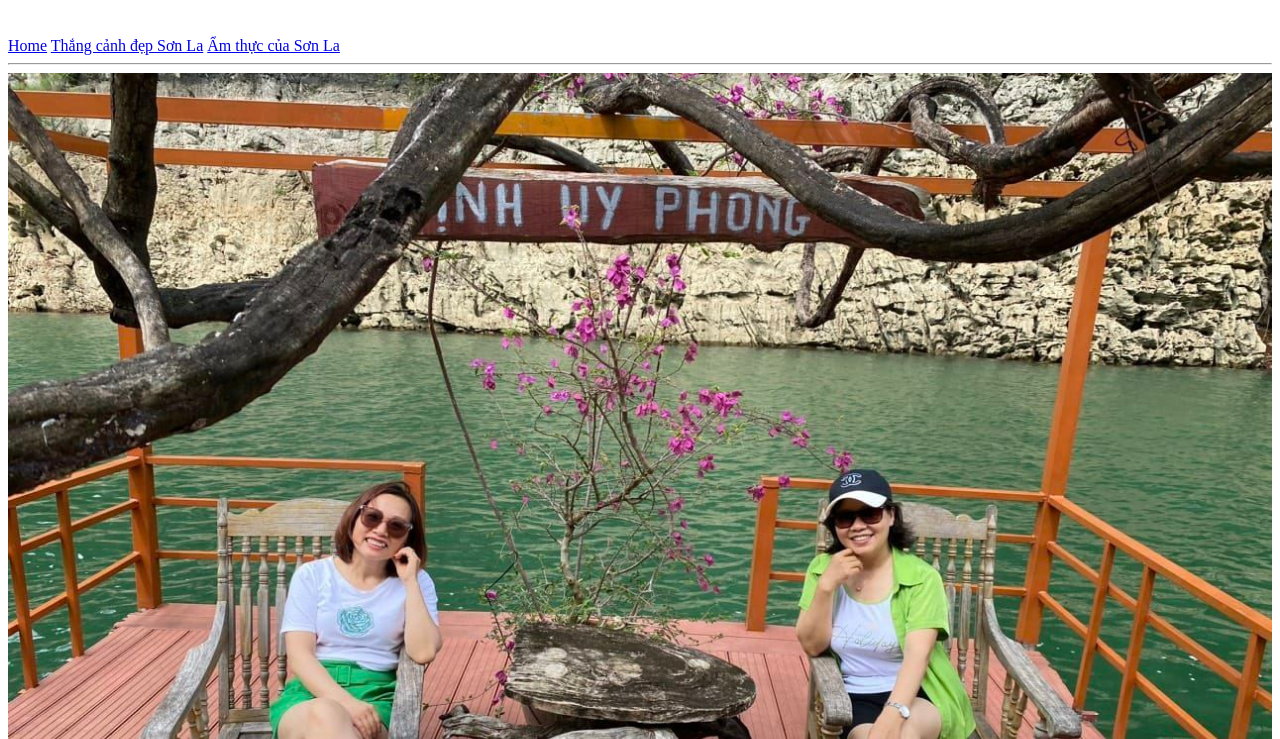
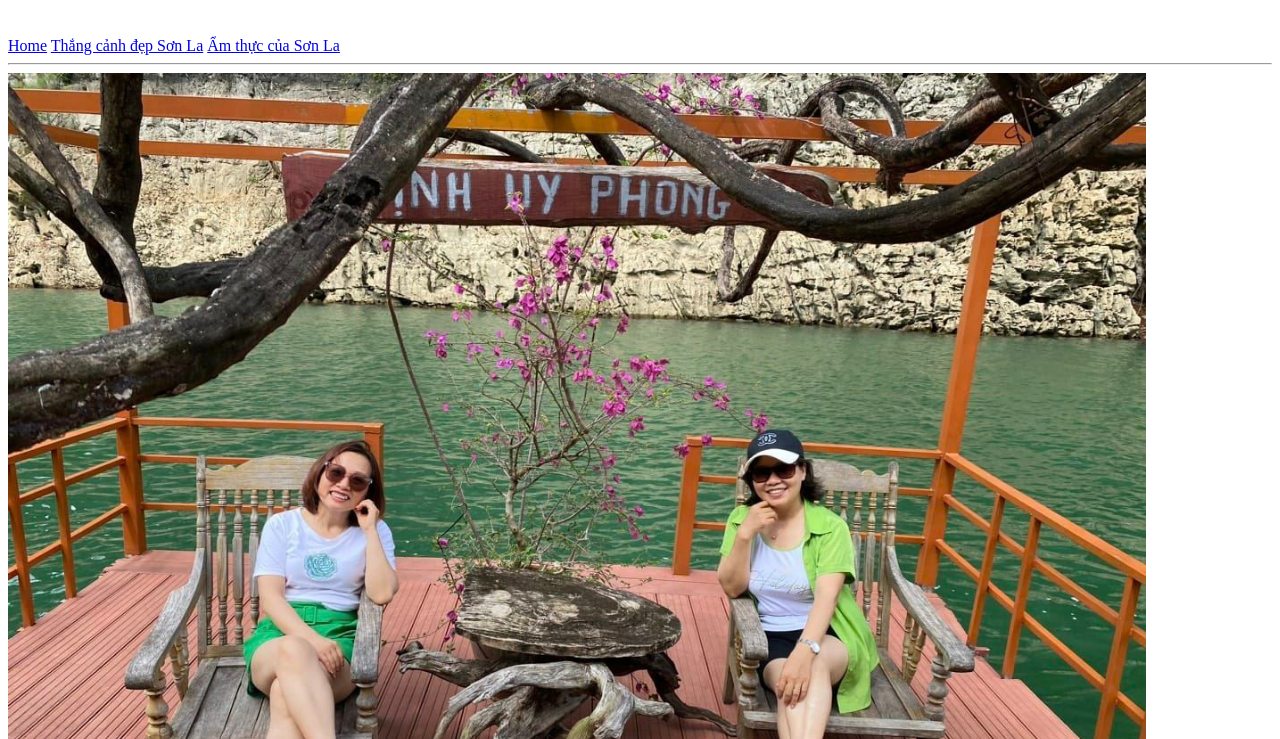
Before and after one commit to Nana2905/SonLa_VietNam, a plain HTML site: page index.html in a window 1280 px wide. Shown: the part 61-800 px from the top of the page. Drawn offline with Linux system fonts and the light colour scheme.

Commit message:
Update index.html

```diff
--- a/index.html
+++ b/index.html
@@ -10,7 +10,7 @@
 	<a href="./" > Home</a>
 	<a href="./webcon/thangcanh.html">Thắng cảnh đẹp Sơn La</a>
 	<a href="./webcon/amthuc.html">Ẩm thực của Sơn La</a> <br><hr>
-	<img src="./anh/VinhUyphong.jpg" alt="Vịnh Uy Phong - Quỳnh Nhai"  width="100%"  >
+	<img src="./anh/VinhUyphong.jpg" alt="Vịnh Uy Phong - Quỳnh Nhai"  width="90%"  >
 	<img src="./anh/Doiche.jpg" alt="Đồi chè - Mộc Châu"  width="90%"  >
 </body>
 </html>
```
